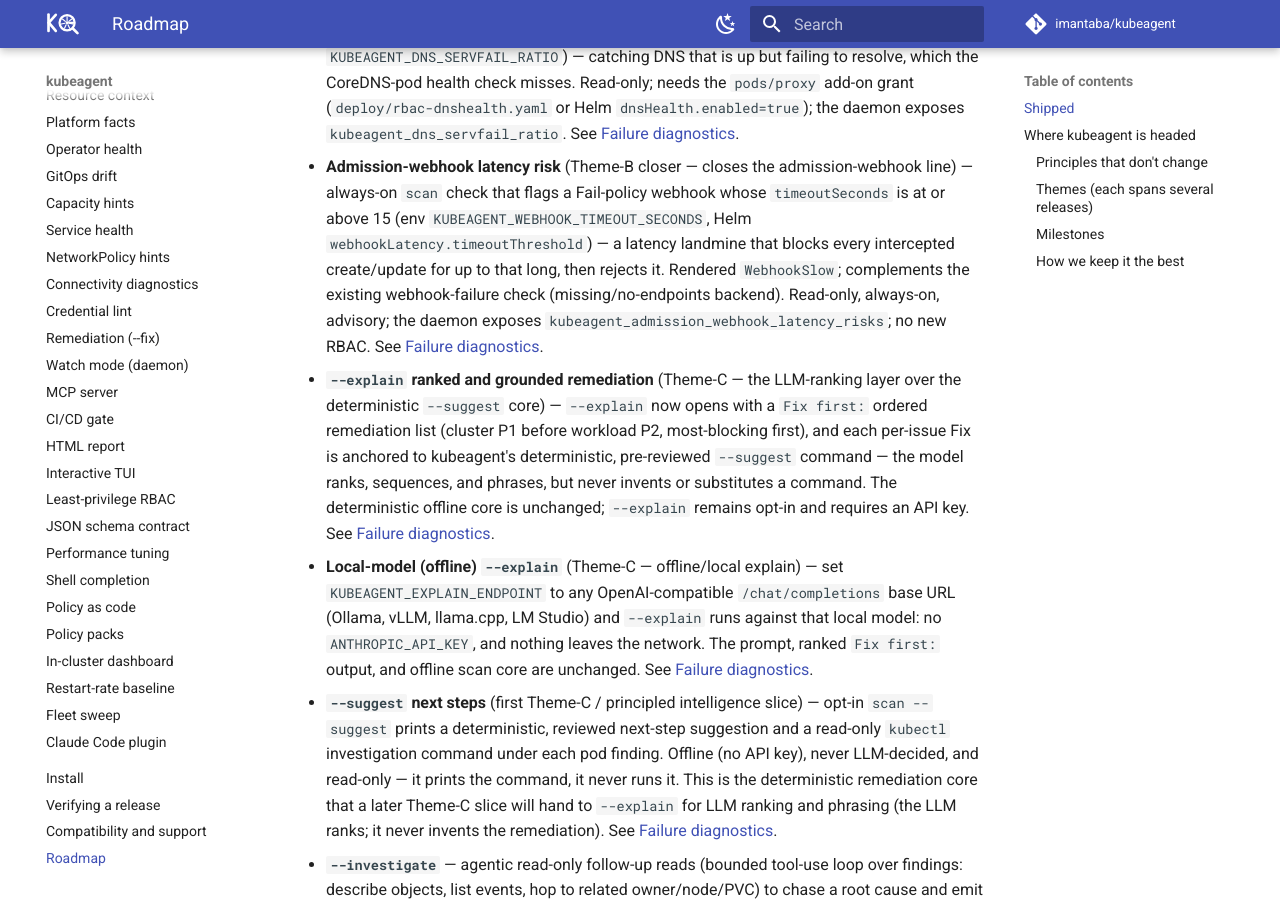
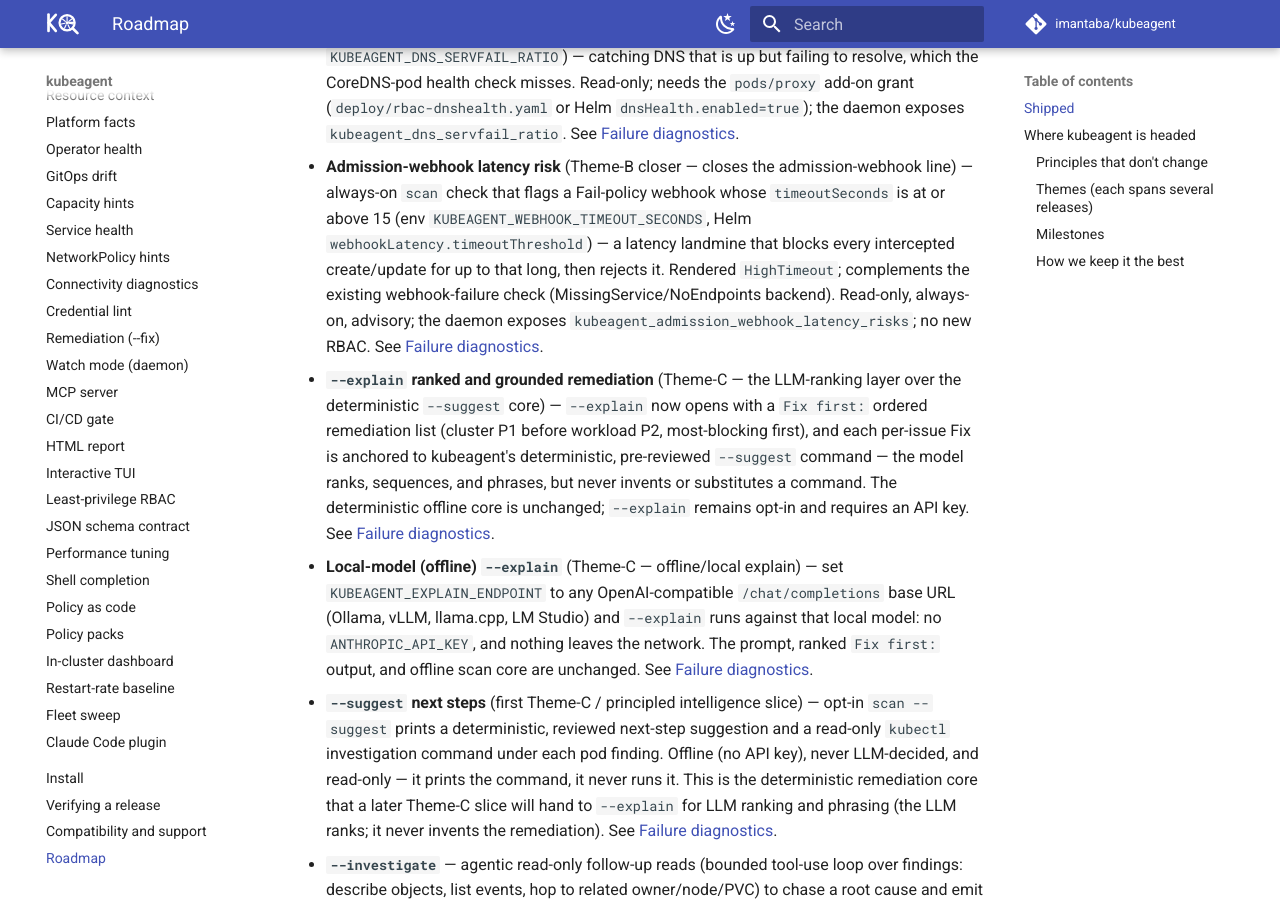
Before and after one commit to imantaba/kubeagent, an MkDocs documentation site: the page built from website/docs/roadmap.md, in a window 1280 px wide and 900 px high, scrolled down 4560 px. Built offline with MkDocs 1.6.1 and Material for MkDocs 9.7.7, drawn with Linux system fonts in a browser that asks for light colours; comment, search, counter and statistics services are not loaded.

Commit message:
docs(diagnostics,readme,roadmap): quote the webhook Problem vocabulary kubeagent actually renders (CF4, CF11, CF12, CF13)
internal/webhookhealth/webhookhealth.go builds Problem values MissingService,
NoEndpoints and HighTimeout (:103, :113, :123), rendered verbatim by
printWebhookIssues (report.go) and carried into Finding.Issue
(internal/findings/findings.go:216). The docs still quoted the pre-rename
spellings — missing-service, no-endpoints, WebhookDown, WebhookSlow — in
four places across three files: diagnostics.md's Admission-webhook failure
prose and its two example fenced blocks, README.md's webhook-latency
bullet, and roadmap.md's webhook-latency bullet. None of those spellings
appear in any .go file.

Landed as one commit because it is one vocabulary: splitting the four
sites across separate commits would leave the tree self-contradictory
between them. Only the Problem-value word changes in each site; the
Reason half of both example blocks already matches webhookhealth.go's
format strings and is untouched, and so is every synthetic name in the
examples.

Signed-off-by: imantaba <itn.taba@gmail.com>

```diff
--- a/website/docs/roadmap.md
+++ b/website/docs/roadmap.md
@@ -222,7 +222,7 @@
   is at or above 15 (env `KUBEAGENT_WEBHOOK_TIMEOUT_SECONDS`, Helm
   `webhookLatency.timeoutThreshold`) — a latency landmine that blocks every
   intercepted create/update for up to that long, then rejects it. Rendered
-  `WebhookSlow`; complements the existing webhook-failure check (missing/no-endpoints
+  `HighTimeout`; complements the existing webhook-failure check (MissingService/NoEndpoints
   backend). Read-only, always-on, advisory; the daemon exposes
   `kubeagent_admission_webhook_latency_risks`; no new RBAC.
   See [Failure diagnostics](features/diagnostics.md).
```
Also changed, not shown: website/docs/features/diagnostics.md (+6 -6 lines), CHANGELOG.md, README.md.
